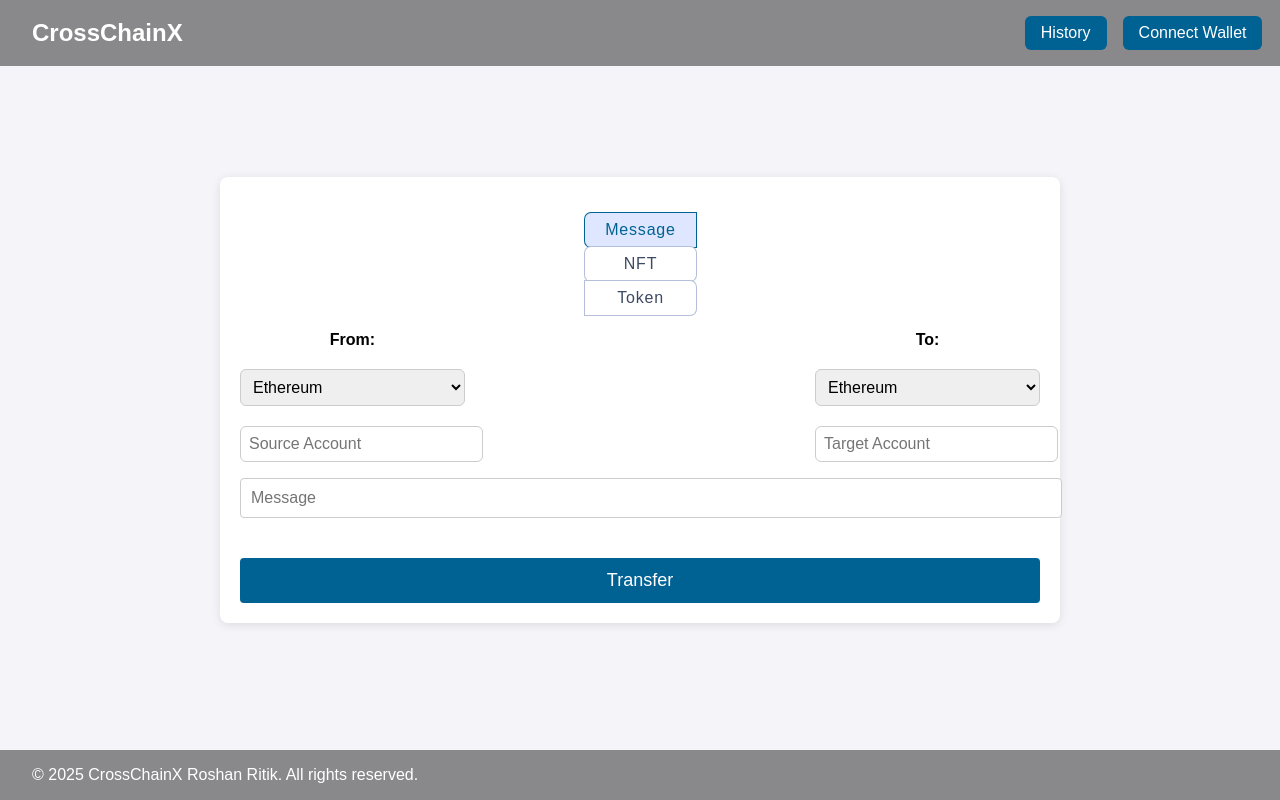
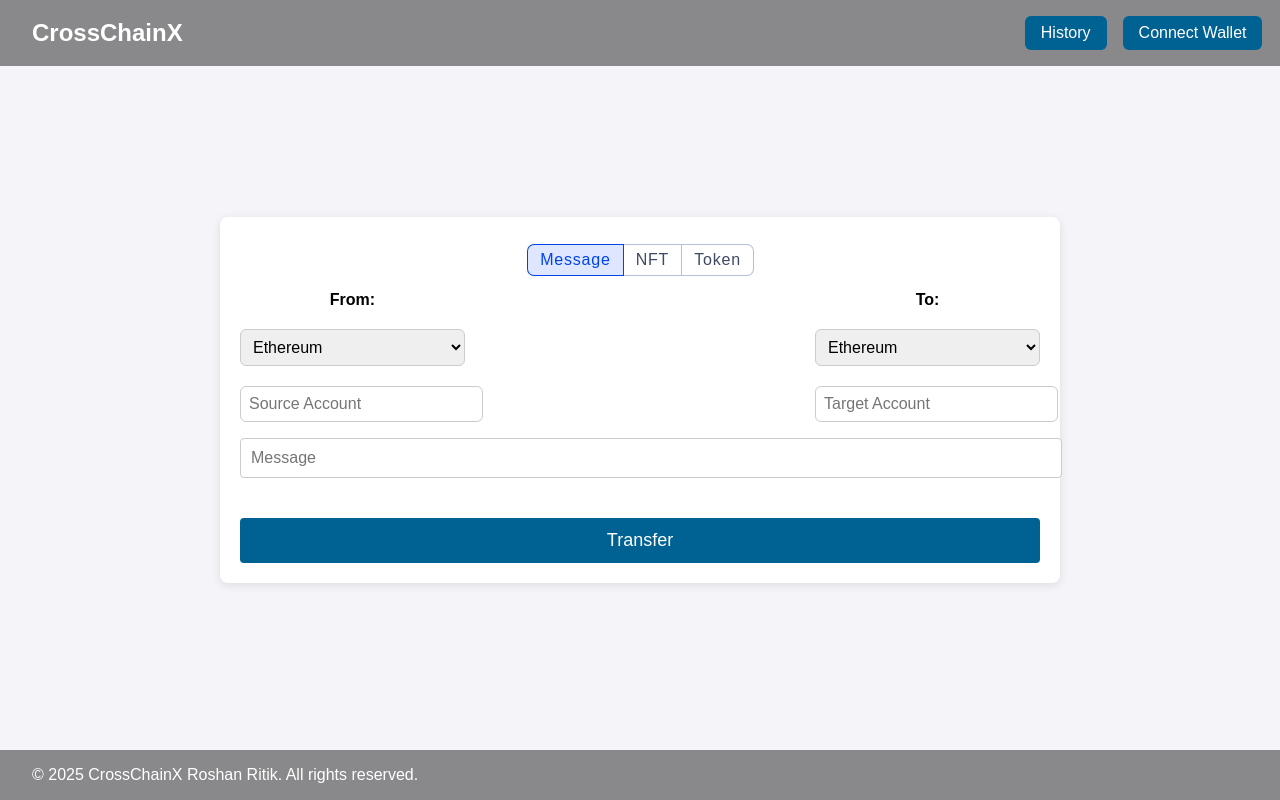
Before and after one commit to roshandeep35/blockchain-interoperability, a React (Create React App) app in the folder frontend/: page / in a window 1280 px wide. Built offline with nearby package versions, Linux system fonts and the light colour scheme.

Commit message:
(Add): New CSS for transfer type selector

```diff
--- a/frontend/src/componentStyles/transferTypeSelector.css
+++ b/frontend/src/componentStyles/transferTypeSelector.css
@@ -1,12 +1,14 @@
-.transfer-type-selector {
-    display: flex;
-    justify-content: center;
-    gap: 1rem; /* Space between buttons */
-    margin: 1rem 0;
+:focus {
+    outline: 0;
+    border-color: #2260ff;
+    box-shadow: 0 0 0 4px #b5c9fc;
   }
 
-.transfer-type-selector label {
-    position: relative;
+  .transfer-type-selector div {
+    display: flex;
+    flex-wrap: wrap;
+    margin-top: 0.5rem;
+    justify-content: center;
   }
 
   .transfer-type-selector input[type="radio"] {
@@ -20,25 +22,30 @@
   }
 
   .transfer-type-selector input[type="radio"]:checked + span {
-    box-shadow: 0 0 0 0.0625em #006193;
+    box-shadow: 0 0 0 0.0625em #0043ed;
     background-color: #dee7ff;
-    color: #006193;
+    z-index: 1;
+    color: #0043ed;
   }
 
-.transfer-type-selector span {
+  label span {
     display: block;
     cursor: pointer;
     background-color: #fff;
-    padding: 0.5em 1.25em; /* Medium size */
-    font-size: 1rem;
-    border-radius: 0.375em;
+    padding: 0.375em 0.75em;
+    position: relative;
+    margin-left: 0.0625em;
     box-shadow: 0 0 0 0.0625em #b5bfd9;
+    letter-spacing: 0.05em;
     color: #3e4963;
     text-align: center;
-    transition: all 0.3s ease;
+    transition: background-color 0.5s ease;
   }
 
-.transfer-type-selector span:hover {
-    background-color: #f0f4ff;
-    box-shadow: 0 0 0 0.1em #b5c9fc;
+  label:first-child span {
+    border-radius: 0.375em 0 0 0.375em;
   }
+
+  label:last-child span {
+    border-radius: 0 0.375em 0.375em 0;
+  }
```
Lines whose indentation alone changed are shown as unchanged.
